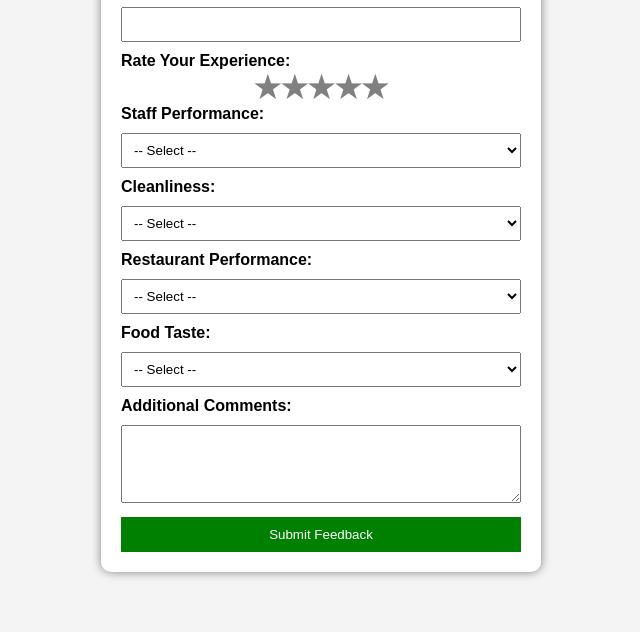
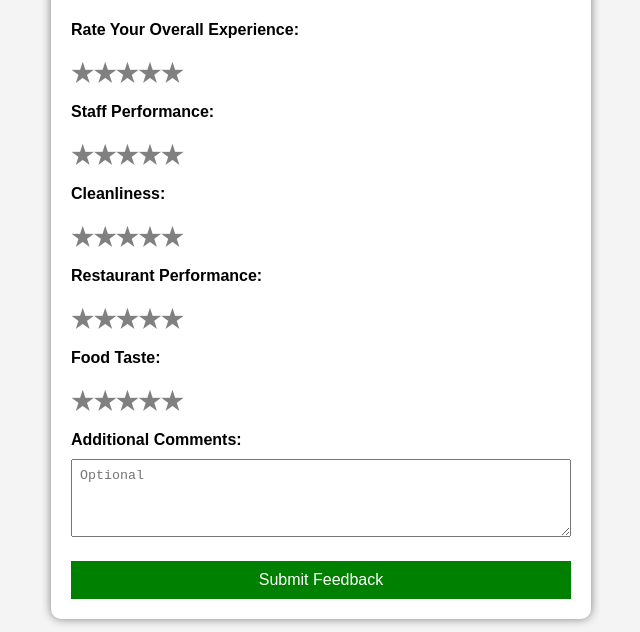
Before and after one commit to sambarajukeerthana/canteen_feedback, a plain HTML site: page index.html in a window 1280 px wide. Shown: the part 168-800 px from the top of the page, without its empty margins (319-959 px from the left). Drawn offline with Linux system fonts and the light colour scheme.

Commit message:
Update index.html

```diff
--- a/index.html
+++ b/index.html
@@ -1,57 +1,58 @@
 <!DOCTYPE html>
 <html lang="en">
 <head>
-    <meta charset="UTF-8">
-    <meta name="viewport" content="width=device-width, initial-scale=1.0">
+  <meta charset="UTF-8" />
+  <meta name="viewport" content="width=device-width, initial-scale=1.0"/>
   <title>Canteen Feedback Form</title>
   <style>
     body {
       font-family: Arial, sans-serif;
-            margin: 0;
-            padding: 0;
       background-color: #f4f4f4;
       display: flex;
       justify-content: center;
       align-items: center;
       height: 100vh;
+      margin: 0;
     }
     .container {
-            width: 90%;
-            max-width: 400px;
-            background: white;
+      background: #fff;
       padding: 20px;
       border-radius: 10px;
-            box-shadow: 0px 0px 10px gray;
-            text-align: center;
+      box-shadow: 0 0 10px gray;
+      width: 90%;
+      max-width: 500px;
     }
     label {
       font-weight: bold;
       display: block;
+      margin-top: 15px;
       text-align: left;
-        }
-        textarea, select, input {
-            width: 100%;
-            margin: 10px 0;
-            padding: 8px;
-            box-sizing: border-box;
     }
     .stars {
       display: flex;
       flex-direction: row-reverse;
-            justify-content: center;
+      justify-content: start;
+      margin: 5px 0 15px 0;
     }
     .stars input {
       display: none;
     }
     .stars label {
-            font-size: 30px;
+      font-size: 25px;
       color: gray;
       cursor: pointer;
+      transition: color 0.2s;
     }
     .stars input:checked ~ label,
     .stars label:hover,
     .stars label:hover ~ label {
       color: gold;
+    }
+    textarea, input[type="text"] {
+      width: 100%;
+      margin: 10px 0;
+      padding: 8px;
+      box-sizing: border-box;
     }
     button {
       background-color: green;
@@ -60,6 +61,8 @@
       border: none;
       cursor: pointer;
       width: 100%;
+      font-size: 16px;
+      margin-top: 10px;
     }
     button:hover {
       background-color: darkgreen;
@@ -67,87 +70,84 @@
   </style>
 </head>
 <body>
-
   <div class="container">
     <h2>Canteen Feedback Form</h2>
     <form id="feedbackForm">
       <label for="name">Your Name:</label>
-            <input type="text" id="name" name="name">
+      <input type="text" id="name" name="name" placeholder="Optional">
 
-            <label>Rate Your Experience:</label>
+      <!-- Experience Rating -->
+      <label>Rate Your Overall Experience:</label>
       <div class="stars">
-                <input type="radio" id="star5" name="rating" value="5"><label for="star5">&#9733;</label>
-                <input type="radio" id="star4" name="rating" value="4"><label for="star4">&#9733;</label>
-                <input type="radio" id="star3" name="rating" value="3"><label for="star3">&#9733;</label>
-                <input type="radio" id="star2" name="rating" value="2"><label for="star2">&#9733;</label>
-                <input type="radio" id="star1" name="rating" value="1"><label for="star1">&#9733;</label>
+        <input type="radio" id="exp5" name="experience" value="5"><label for="exp5">&#9733;</label>
+        <input type="radio" id="exp4" name="experience" value="4"><label for="exp4">&#9733;</label>
+        <input type="radio" id="exp3" name="experience" value="3"><label for="exp3">&#9733;</label>
+        <input type="radio" id="exp2" name="experience" value="2"><label for="exp2">&#9733;</label>
+        <input type="radio" id="exp1" name="experience" value="1"><label for="exp1">&#9733;</label>
       </div>
 
-            <label for="staff">Staff Performance:</label>
-            <select id="staff" name="staff">
-                <option value="">-- Select --</option>
-                <option value="5">Excellent</option>
-                <option value="4">Good</option>
-                <option value="3">Average</option>
-                <option value="2">Poor</option>
-                <option value="1">Very Bad</option>
-            </select>
+      <!-- Staff Rating -->
+      <label>Staff Performance:</label>
+      <div class="stars">
+        <input type="radio" id="staff5" name="staff" value="5"><label for="staff5">&#9733;</label>
+        <input type="radio" id="staff4" name="staff" value="4"><label for="staff4">&#9733;</label>
+        <input type="radio" id="staff3" name="staff" value="3"><label for="staff3">&#9733;</label>
+        <input type="radio" id="staff2" name="staff" value="2"><label for="staff2">&#9733;</label>
+        <input type="radio" id="staff1" name="staff" value="1"><label for="staff1">&#9733;</label>
+      </div>
 
-            <label for="cleanliness">Cleanliness:</label>
-            <select id="cleanliness" name="cleanliness">
-                <option value="">-- Select --</option>
-                <option value="5">Excellent</option>
-                <option value="4">Good</option>
-                <option value="3">Average</option>
-                <option value="2">Poor</option>
-                <option value="1">Very Bad</option>
-            </select>
+      <!-- Cleanliness Rating -->
+      <label>Cleanliness:</label>
+      <div class="stars">
+        <input type="radio" id="clean5" name="cleanliness" value="5"><label for="clean5">&#9733;</label>
+        <input type="radio" id="clean4" name="cleanliness" value="4"><label for="clean4">&#9733;</label>
+        <input type="radio" id="clean3" name="cleanliness" value="3"><label for="clean3">&#9733;</label>
+        <input type="radio" id="clean2" name="cleanliness" value="2"><label for="clean2">&#9733;</label>
+        <input type="radio" id="clean1" name="cleanliness" value="1"><label for="clean1">&#9733;</label>
+      </div>
 
-            <label for="restaurant">Restaurant Performance:</label>
-            <select id="restaurant" name="restaurant">
-                <option value="">-- Select --</option>
-                <option value="5">Excellent</option>
-                <option value="4">Good</option>
-                <option value="3">Average</option>
-                <option value="2">Poor</option>
-                <option value="1">Very Bad</option>
-            </select>
+      <!-- Restaurant Rating -->
+      <label>Restaurant Performance:</label>
+      <div class="stars">
+        <input type="radio" id="rest5" name="restaurant" value="5"><label for="rest5">&#9733;</label>
+        <input type="radio" id="rest4" name="restaurant" value="4"><label for="rest4">&#9733;</label>
+        <input type="radio" id="rest3" name="restaurant" value="3"><label for="rest3">&#9733;</label>
+        <input type="radio" id="rest2" name="restaurant" value="2"><label for="rest2">&#9733;</label>
+        <input type="radio" id="rest1" name="restaurant" value="1"><label for="rest1">&#9733;</label>
+      </div>
 
-            <label for="food">Food Taste:</label>
-            <select id="food" name="food">
-                <option value="">-- Select --</option>
-                <option value="5">Excellent</option>
-                <option value="4">Good</option>
-                <option value="3">Average</option>
-                <option value="2">Poor</option>
-                <option value="1">Very Bad</option>
-            </select>
+      <!-- Food Taste Rating -->
+      <label>Food Taste:</label>
+      <div class="stars">
+        <input type="radio" id="food5" name="food" value="5"><label for="food5">&#9733;</label>
+        <input type="radio" id="food4" name="food" value="4"><label for="food4">&#9733;</label>
+        <input type="radio" id="food3" name="food" value="3"><label for="food3">&#9733;</label>
+        <input type="radio" id="food2" name="food" value="2"><label for="food2">&#9733;</label>
+        <input type="radio" id="food1" name="food" value="1"><label for="food1">&#9733;</label>
+      </div>
 
+      <!-- Comments -->
       <label for="comments">Additional Comments:</label>
-            <textarea id="comments" name="comments" rows="4"></textarea>
+      <textarea id="comments" name="comments" rows="4" placeholder="Optional"></textarea>
 
       <button type="button" onclick="submitFeedback()">Submit Feedback</button>
     </form>
   </div>
 
   <script>
+    function getStarValue(name) {
+      return document.querySelector(`input[name="${name}"]:checked`)?.value || "Not rated";
+    }
+
     function submitFeedback() {
-            const name = document.getElementById("name").value.trim() || "Anonymous";
-            const rating = document.querySelector("input[name='rating']:checked")?.value || "No rating";
-            const staff = document.getElementById("staff").value || "Not provided";
-            const cleanliness = document.getElementById("cleanliness").value || "Not provided";
-            const restaurant = document.getElementById("restaurant").value || "Not provided";
-            const food = document.getElementById("food").value || "Not provided";
-            const comments = document.getElementById("comments").value.trim() || "No comments";
-
       const feedback = {
-                name,
-                rating,
-                staff,
-                cleanliness,
-                restaurant,
-                food,
-                comments
+        name: document.getElementById("name").value.trim() || "Anonymous",
+        experience: getStarValue("experience"),
+        staff: getStarValue("staff"),
+        cleanliness: getStarValue("cleanliness"),
+        restaurant: getStarValue("restaurant"),
+        food: getStarValue("food"),
+        comments: document.getElementById("comments").value.trim() || "No comments"
       };
 
       console.log("Feedback Submitted:", feedback);
```
Lines whose indentation alone changed are shown as unchanged.
